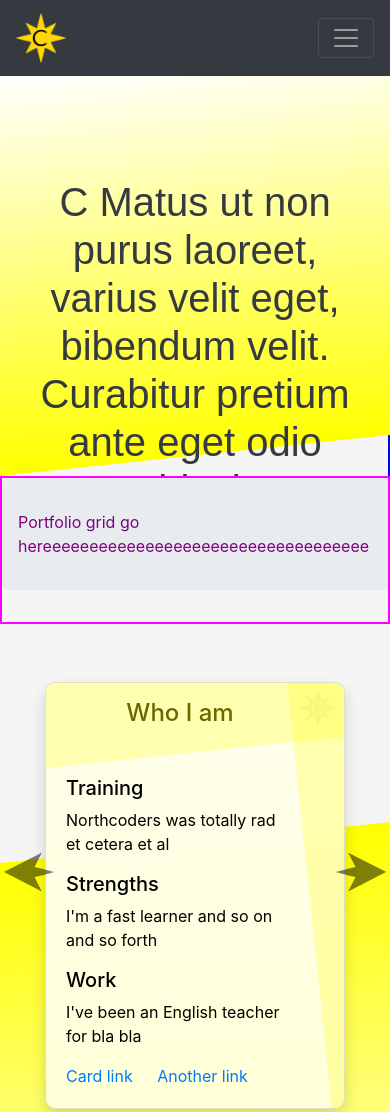
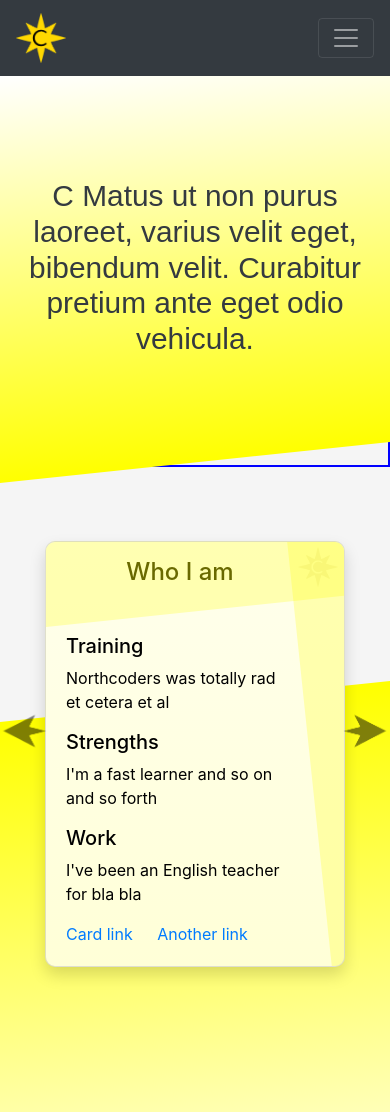
Before and after one commit to chicorycolumn/Portfolio-v2, a website with bundled scripts: page index.html in a window 390 px wide. Shown: the top 1112 px of the page. Built offline with nearby package versions, Linux system fonts and the light colour scheme.

Commit message:
Added more mobile resizing, and stylised carousel next/prev buttons more.

```diff
--- a/assets/css/aboutMe.css
+++ b/assets/css/aboutMe.css
@@ -59,6 +59,7 @@
   position: relative;
   margin-bottom: -450px;
   z-index: 2;
+  max-width: 768px;
 }
 
 #aboutMeCardHolder {
--- a/assets/css/aboutMeCarousel.css
+++ b/assets/css/aboutMeCarousel.css
@@ -17,18 +17,43 @@
   height: 100%;
 }
 
-.carousel-control-next {
+.carouselControl {
   background-image: none;
   background-color: none;
+  width: 15vw;
+  height: 400px;
+  border-radius: 0px 500px 500px 0px;
+  /* background-image: linear-gradient(
+    to left,
+    rgba(100, 100, 100, 0.1),
+    rgba(0, 0, 0, 0)
+  ); */
 }
 
-.carousel-control-prev {
-  background-image: none;
-  background-color: none;
+.carouselControl:hover {
+  background-image: linear-gradient(
+    to left,
+    rgba(100, 100, 100, 0.2),
+    rgba(0, 0, 0, 0)
+  );
 }
 
 .carouselControlIcon {
-  height: 60px;
-  width: 60px;
-  margin-top: -200px;
+  height: 70px;
+  width: 70px;
+  /* margin-top: -200px; */
 }
+
+@media screen and (max-width: 576px) {
+  .carouselControlIcon {
+    height: 50px;
+    width: 50px;
+  }
+}
+
+@media screen and (max-width: 360px) {
+  .carouselControlIcon {
+    height: 30px;
+    width: 30px;
+  }
+}
--- a/assets/css/global.css
+++ b/assets/css/global.css
@@ -166,6 +166,25 @@
   overflow: hidden;
 }
 
+.overflow-xh {
+  overflow-x: hidden;
+}
+
+.overflow-yh {
+  overflow-y: hidden;
+}
+
+.overflow-a {
+  overflow: auto;
+}
+
+.overflow-xa {
+  overflow-x: auto;
+}
+
+.overflow-ya {
+  overflow-y: auto;
+}
 .p-rel {
   position: relative;
 }
@@ -181,3 +200,13 @@
 .visibility-h {
   visibility: hidden;
 }
+
+.flipHorizontal {
+  -webkit-transform: scaleX(-1);
+  transform: scaleX(-1);
+}
+
+.flipVertical {
+  -webkit-transform: scaleY(-1);
+  transform: scaleY(-1);
+}
--- a/assets/css/index.css
+++ b/assets/css/index.css
@@ -17,7 +17,9 @@
 }
 
 header {
-  height: 400px;
+  height: fit-content;
+  padding-top: 0px;
+  padding-bottom: 4vw;
 }
 
 footer {
@@ -47,4 +49,9 @@ h1 {
 .headerText {
   position: relative;
   color: white;
+  font-size: calc(24px + 1.5vw);
 }
+
+#portfolioGridHolder {
+  height: fit-content;
+}
--- a/content/aboutMe.html
+++ b/content/aboutMe.html
@@ -205,7 +205,7 @@
     <div class="container-fluid p-0 d-block d-lg-none border-g11" id="aboutMeCarouselHolder">
       <div
         id="aboutMeCarousel"
-        class="carousel slide"
+        class="carousel slide border-r11"
         data-ride="carousel"
       >
 
@@ -221,10 +221,10 @@
           </div>
         </div>
 
-        <a class="carousel-control-prev" href="#aboutMeCarousel" data-slide="prev" onClick="{$('#aboutMeCarousel').carousel('pause')}">
-          <img class="carouselControlIcon carouselControlIconPrev" src="../assets/images/csun-arrowR.png" style="-webkit-transform: scaleX(-1); transform: scaleX(-1);"></img>
+        <a class="carousel-control-prev carouselControl flipHorizontal d-flex justify-content-end" href="#aboutMeCarousel" data-slide="prev" onClick="{$('#aboutMeCarousel').carousel('pause')}">
+          <img class="carouselControlIcon carouselControlIconPrev " src="../assets/images/csun-arrowR.png"></img>
         </a>
-        <a class="carousel-control-next" href="#aboutMeCarousel" data-slide="next" onClick="{$('#aboutMeCarousel').carousel('pause')}">
+        <a class="carousel-control-next carouselControl d-flex justify-content-end" href="#aboutMeCarousel" data-slide="next" onClick="{$('#aboutMeCarousel').carousel('pause')}">
           <img class="carouselControlIcon carouselControlIconNext" src="../assets/images/csun-arrowR.png"></img>
         </a>
 
--- a/content/portfolioGrid.html
+++ b/content/portfolioGrid.html
@@ -10,7 +10,10 @@
   </head>
 
   <body>
-    <div class="jumbotron">
+    <div class="container bg-primary h-100" style="height: 200px !important">
+      Portfolio grid go hereeeeeeeeeeeeeeeeeeeeeeeeeeeeeeeeeee
+    </div>
+    <div class="container bg-danger h-100" style="height: 200px !important">
       Portfolio grid go hereeeeeeeeeeeeeeeeeeeeeeeeeeeeeeeeeee
     </div>
   </body>
--- a/index.html
+++ b/index.html
@@ -40,8 +40,8 @@
       </div>
     </header>
     <div class="innerBody">
-      <div id="portfolioGridHolder" class="border-f1"></div>
-      <div id="aboutMeHolder" class="border-thick mt-5"></div>
+      <!-- <div id="portfolioGridHolder" class="border-k1 overflow-h"></div> UNCOMMENT THIS-->
+      <div id="aboutMeHolder" class="mt-5"></div>
     </div>
     <footer class="p-rel overflow-h">
       <div class="absoluteSpread bgFooter"></div>
```
